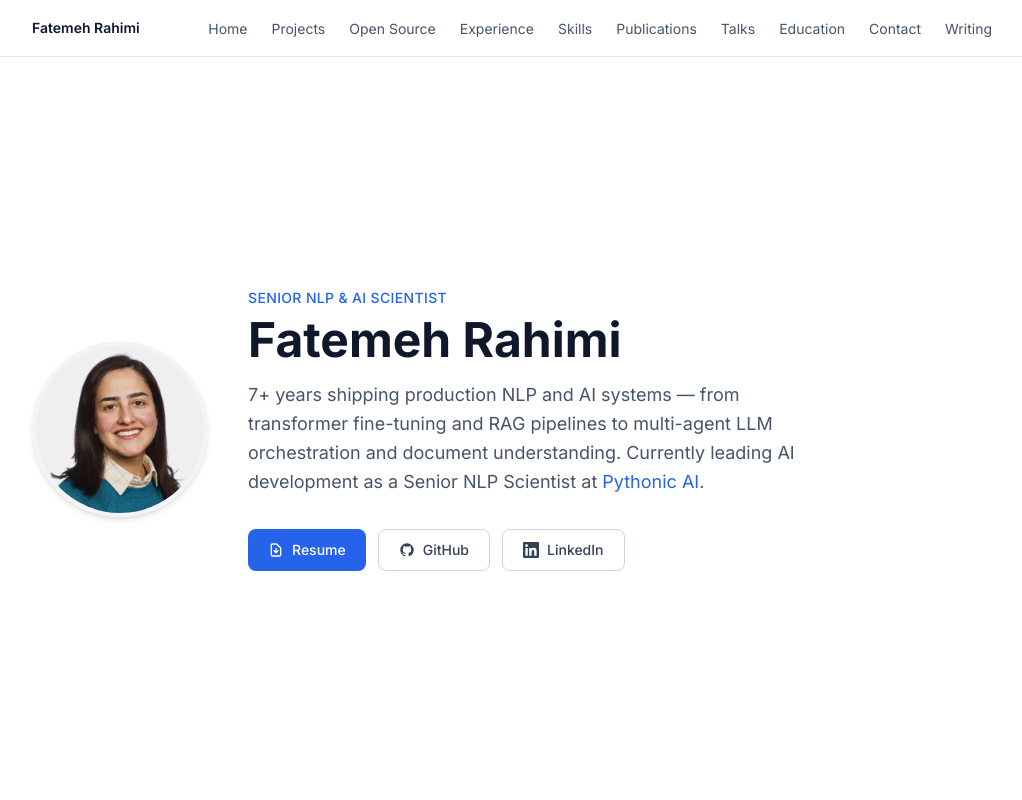
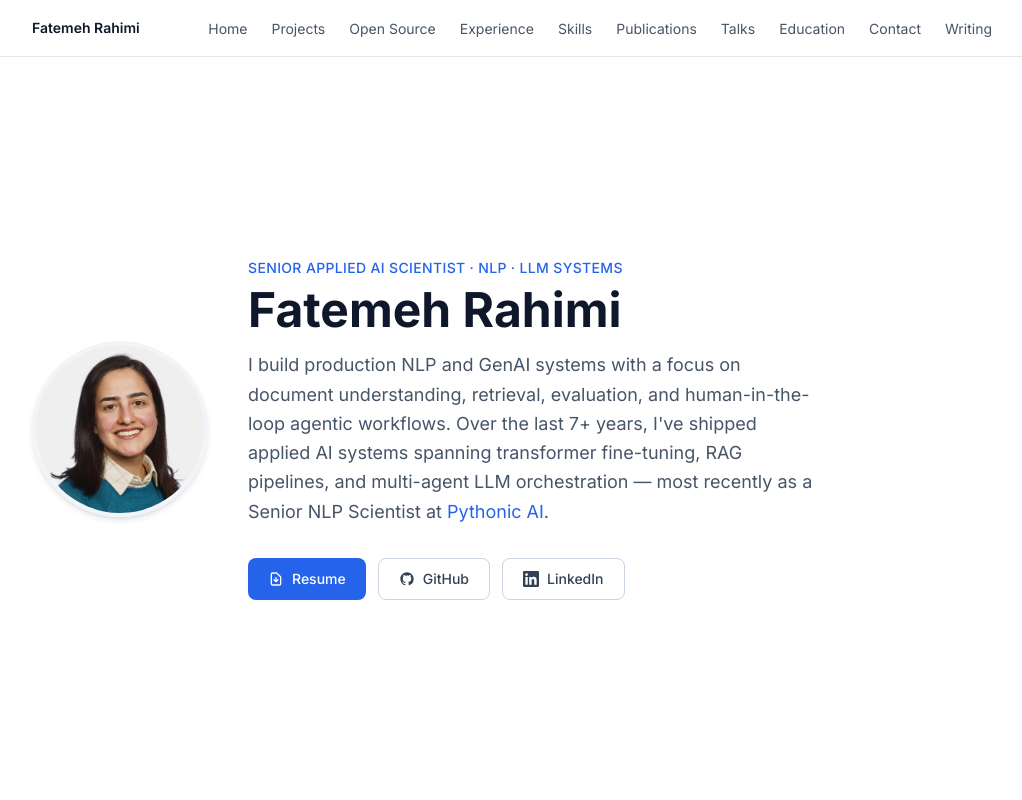
Before and after one commit to fatemerhmi/fatemerhmi.github.io, a Next.js app: page / in a window 1280 px wide. Shown: the top 800 px of the page, without its empty margins (128-1150 px from the left). Built offline with nearby package versions, Linux system fonts and the light colour scheme.

Commit message:
Sharpen homepage hero positioning

```diff
--- a/components/Hero.tsx
+++ b/components/Hero.tsx
@@ -25,16 +25,18 @@ export default function Hero() {
           {/* Text */}
           <div className="text-center md:text-left">
             <p className="text-blue-600 font-medium text-sm tracking-wide uppercase mb-2">
-              Senior NLP &amp; AI Scientist
+              Senior Applied AI Scientist · NLP · LLM Systems
             </p>
             <h1 className="text-4xl sm:text-5xl font-bold text-slate-900 mb-4">
               Fatemeh Rahimi
             </h1>
             <p className="text-lg text-slate-600 max-w-xl mb-8 leading-relaxed">
-              7+ years shipping production NLP and AI systems — from
-              transformer fine-tuning and RAG pipelines to multi-agent LLM
-              orchestration and document understanding. Currently leading
-              AI development as a Senior NLP Scientist at{" "}
+              I build production NLP and GenAI systems with a focus on document
+              understanding, retrieval, evaluation, and human-in-the-loop
+              agentic workflows. Over the last 7+ years, I&apos;ve shipped applied AI
+              systems spanning transformer fine-tuning, RAG pipelines, and
+              multi-agent LLM orchestration — most recently as a Senior NLP
+              Scientist at{" "}
               <a
                 href="https://www.pythonic.ai/"
                 target="_blank"
```
